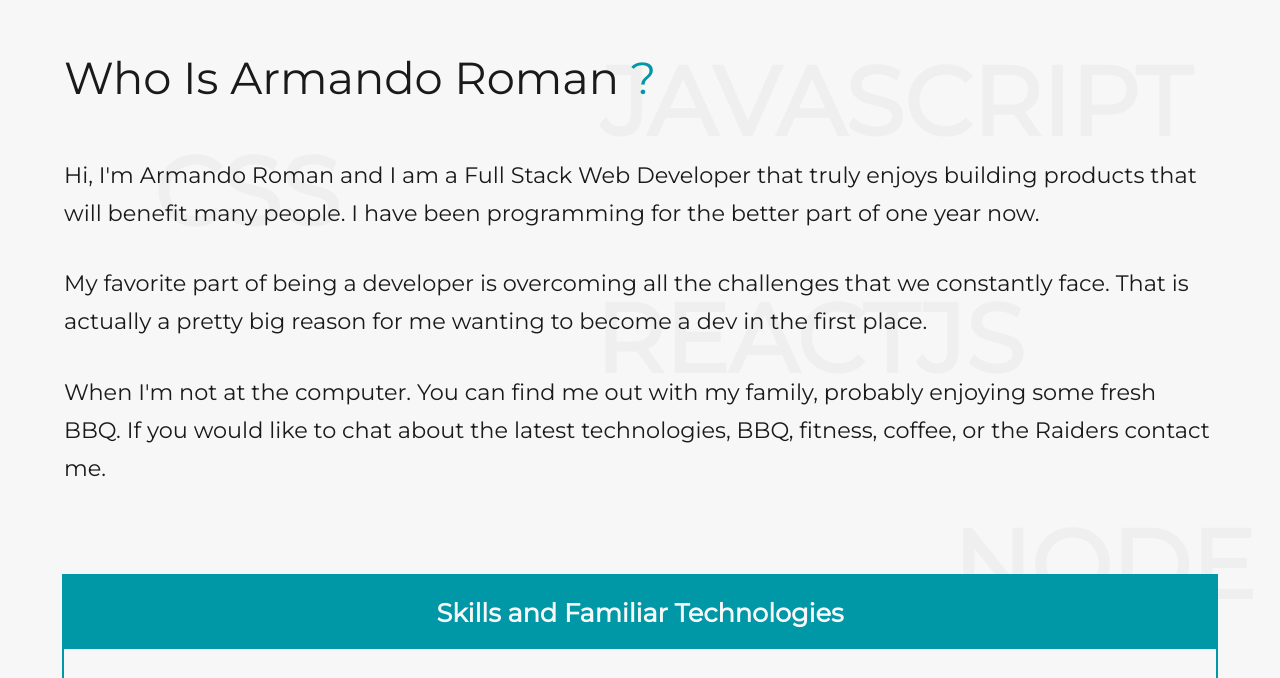
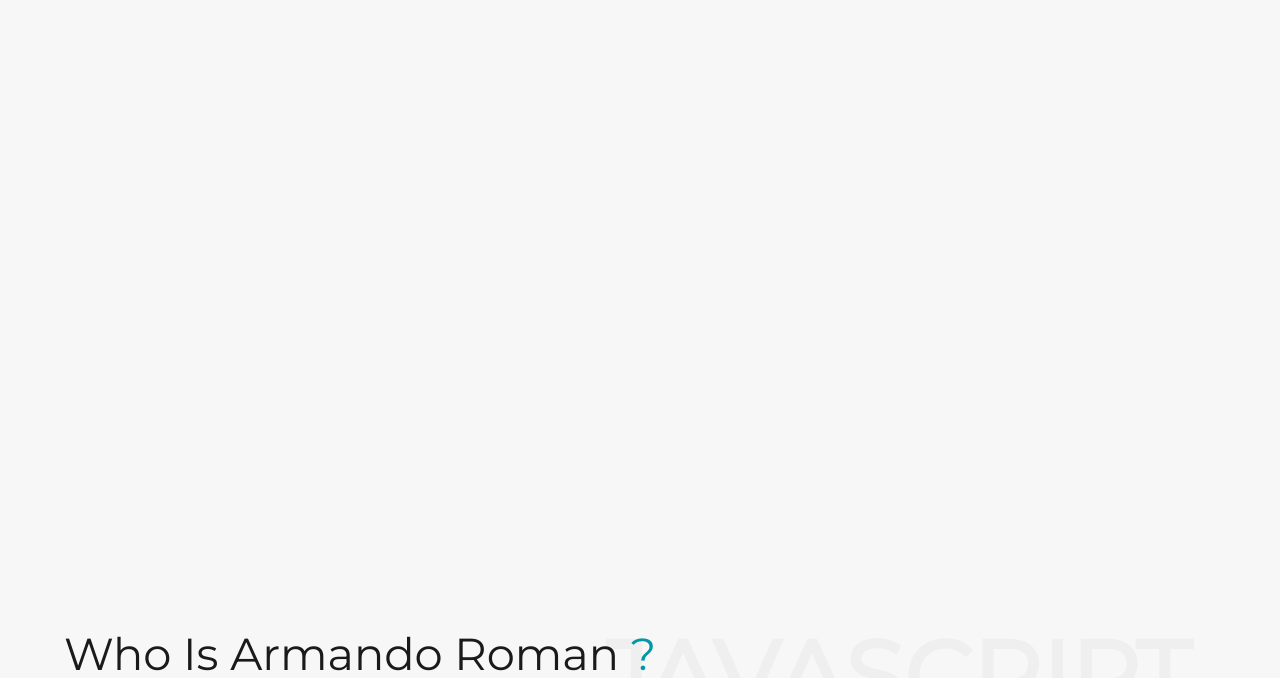
Before and after one commit to armandoroman1016/armando_roman_portfolio, a React (Create React App) app in the folder armando_roman_portfolio/: page / in a window 1280 px wide. Shown: the part 3262-3940 px from the top of the page. Built offline with nearby package versions, Linux system fonts and the light colour scheme; a web font is replaced by a local one.

Commit message:
quarantine cook added, resume updated, needs more project details

```diff
--- a/armando_roman_portfolio/src/components/About.js
+++ b/armando_roman_portfolio/src/components/About.js
@@ -3,7 +3,7 @@ import React from 'react'
 const About = () =>{
 
     return(
-        <section className = 'about-container page' id = "about-container">
+        <section className = 'about-container'>
             <div className = 'about-text'>
                 <h2>Who Is Armando Roman<span> ?</span></h2>
                 <div  className = 'copy'>
@@ -16,7 +16,7 @@ const About = () =>{
                         That is actually a pretty big reason for me wanting to become a dev in the first place.
                     </p>
                     <p>
-                    When I'm not at the computer. You can find me out with my family, probably enjoying some fresh BBQ. If you would like to chat about the latest technologies, BBQ, fitness, coffee, or the Raiders contact me.
+                    When I'm not at the computer. You can find me out with my family, probably enjoying some fresh BBQ. If you would like to chat about the latest technologies, coffee, or the Raiders contact me.
                     </p>
                 </div>
             </div>
--- a/armando_roman_portfolio/src/components/LandingPage.js
+++ b/armando_roman_portfolio/src/components/LandingPage.js
@@ -4,7 +4,7 @@ const LandingPage = props => {
 
 
     return(
-        <div className = 'landing-container page' id = 'landing-container'>
+        <div className = 'landing-container'>
             <div className = 'web-dev-container'>
                 <div className = 'web'>
                     <p className = 'opening-tags'>{`<script>`}</p>
--- a/armando_roman_portfolio/src/components/Project.js
+++ b/armando_roman_portfolio/src/components/Project.js
@@ -39,11 +39,13 @@ const Project = props => {
 
                                     {project.mobileMock &&
                                         <img src = {project.mobileMock}
+                                        onClick = {() => window.open(project.projectUrl, "_blank")}
                                         className={ project.desktopMock ? `project-img mobile` :  `project-img mobile no-desktop`}
                                         alt='project-snapshot' /> }
 
                                         {project.desktopMock &&
                                             <img src={project.desktopMock}
+                                            onClick = {() => window.open(project.projectUrl, "_blank")}
                                             className = { project.mobileMock ? 'project-img desktop' : 'project-img desktop no-mobile' }
                                             alt='project-snapshot' /> }
 
--- a/armando_roman_portfolio/src/components/Projects.js
+++ b/armando_roman_portfolio/src/components/Projects.js
@@ -5,7 +5,7 @@ import Project from './Project'
 const Projects = props => {
 
     return(
-        <section className = 'projects-section page' id = "projects-container">
+        <section className = 'projects-section'>
         <div className = 'projects-container'>
         <h1>The Work</h1>
             {projects.map( project => {
--- a/armando_roman_portfolio/src/data/projects.js
+++ b/armando_roman_portfolio/src/data/projects.js
@@ -1,15 +1,13 @@
-import celebratrMobile from "../assests/images/celebratrMobile.png";
-import celebratrMac from "../assests/images/celebratrMac.png";
-import farmFresh from "../assests/images/farmFresh.png";
 import tacosMobile from "../assests/images/tacosMobile.png";
 import tacosMac from "../assests/images/tacosMac.png";
+
 export const projects = [
   {
     id: 2,
     hasMobileMock: true,
     projectName: "Celebratr",
-    desktopMock: celebratrMac,
-    mobileMock: celebratrMobile,
+    desktopMock: "https://screenpeek.nyc3.digitaloceanspaces.com/screenshots/51oe1k-celebratr-co.png",
+    mobileMock: "https://screenpeek.nyc3.digitaloceanspaces.com/screenshots/5871m9-celebratr-co.png",
     projectDescription:
       "Celebratr is a full-stack web application that is an iteration of a previous application I had built amongst a group of peers. The reason for rebuilding this app was that I felt the previous version on the app could use a more simple and intuitive UI. ",
     techStack: ["ReactJS", "Redux", "NodeJS", "ExpressJS", "PostgresQL"],
@@ -23,7 +21,7 @@ export const projects = [
     id: 3,
     hasMobileMock: false,
     projectName: "Farm Fresh API",
-    desktopMock: farmFresh,
+    desktopMock: "https://screenpeek.nyc3.digitaloceanspaces.com/screenshots/5xjo9o-farm-fresh-bw-herokuapp-com.png",
     projectDescription: `Farm fresh is a Web API that allows developers to create an application for 2 user types, farmers and shoppers. The API allows farmers to keep track of their inventory such as tools and produce. They can set prices and keep track of orders that consumers place from the consumer side of the application.`,
     techStack: ["NodeJs", "ExpressJs", "PostgresQL", "Json Web Token", "Knex"],
     projectUrl: "https://farm-fresh-bw.herokuapp.com/docs/",
@@ -53,4 +51,15 @@ export const projects = [
     projectUrl: "https://todoslostacos.netlify.com/",
     githubUrl: "https://github.com/armandoroman1016/tacos_site",
   },
+  {
+    id: 5,
+    hasMobileMock: true,
+    projectName: "Quarantine Cook",
+    desktopMock: "https://screenpeek.nyc3.digitaloceanspaces.com/screenshots/2m60x8-quarantine-cook-com.png",
+    mobileMock: "https://screenpeek.nyc3.digitaloceanspaces.com/screenshots/q4j31v-quarantine-cook-com.png",
+    projectDescription: `Todo Los Tacos is a simple website that is written in HTML, CSS, and Vanilla Javascript.`,
+    techStack: ["HTML", "CSS3", "Javascript"],
+    projectUrl: "https://quarantine-cook.com/kitchen",
+    githubUrl: "https://github.com/armandoroman1016/quarantine-cook",
+  },
 ];
--- a/armando_roman_portfolio/src/styles/About.scss
+++ b/armando_roman_portfolio/src/styles/About.scss
@@ -1,10 +1,10 @@
 .about-container {
-    height: 100vh;
+    height: 700px;
     max-width: 100vw;
     position: relative;
     font-family: "Montserrat", "Merriweather", "Times New Roman", Times, serif;
     background: $font-color;
-    z-index: -1;
+    z-index: 1;
     overflow: hidden;
     transition: background .25s ease-in;
 
@@ -22,11 +22,11 @@
 
     .about-text {
         position: absolute;
-        top: 8%;
-        left: 15%;
+        top: 10%;
+        left: 20%;
         color: $background-color;
-        width: 40%;
-        height: 85%;
+        width: 38%;
+
         display: flex;
         flex-direction: column;
         justify-content: space-between;
@@ -58,7 +58,7 @@
 
         h2 {
             font-size: 3rem;
-            width: 105%;
+            width: 100%;
 
             @include xl-tablet {
                 font-size: 2.8rem;
@@ -102,8 +102,9 @@
             }
 
             p {
-                margin: auto 0;
+
                 height: 33%;
+                padding-bottom: 40px;
 
                 @include xl-tablet {
                     font-size: 1.4rem;
@@ -131,11 +132,11 @@
         flex-direction: column;
         justify-content: space-between;
         color: $background-color;
-        height: 70%;
+        height: 80%;
         width: 28%;
         position: absolute;
-        right: 5%;
-        top: 15%;
+        right: 10%;
+        top: 12%;
         z-index: 1;
         border: 2px solid $green;
         transition: color .25s ease-in;
@@ -163,14 +164,15 @@
             background: $green;
             color: $font-color;
             height: 10%;
-            padding: 0.3rem 0;
+            padding: 20px 0;
             font-size: 1.6rem;
             display: flex;
             align-items: center;
             justify-content: center;
+            text-align: center;
             font-weight: 900;
             transition: color .25s ease-in;
-
+            margin: 0;
             @include xl-tablet {
                 padding: 1.5rem 0;
             }
@@ -210,6 +212,7 @@
                     font-weight: 600;
                     text-align: center;
                     width: 100%;
+                    padding: 30px 0;
 
                     @include xl-tablet {
                         font-size: 1.5rem;
--- a/armando_roman_portfolio/src/styles/Projects.scss
+++ b/armando_roman_portfolio/src/styles/Projects.scss
@@ -19,12 +19,12 @@
     }
 
     .projects-container {
-        width: 80%;
+        width: 70%;
         height: 100%;
         display: flex;
         flex-direction: column;
         justify-content: flex-start;
-        margin-left: 15%;
+        margin-left: 20%;
         margin-top: 5%;
 
         @include xl-tablet {
--- a/armando_roman_portfolio/src/styles/reset.scss
+++ b/armando_roman_portfolio/src/styles/reset.scss
@@ -1,4 +1,4 @@
-#root {
+html{
 	font-size: 62.5%;
 }
 
```
Also changed, not shown: armando_roman_portfolio/src/components/Contact.js (+64 -65 lines).
